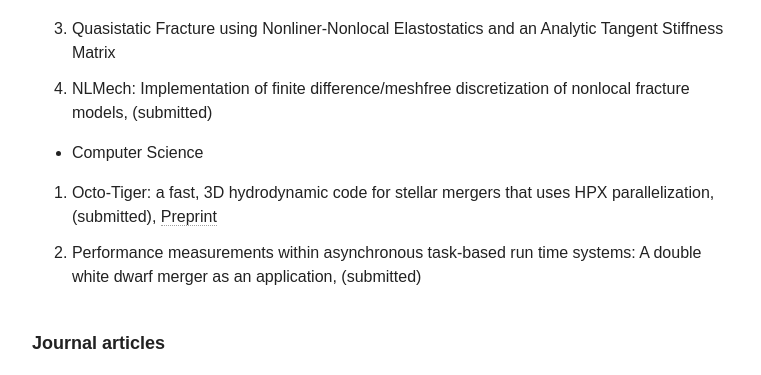
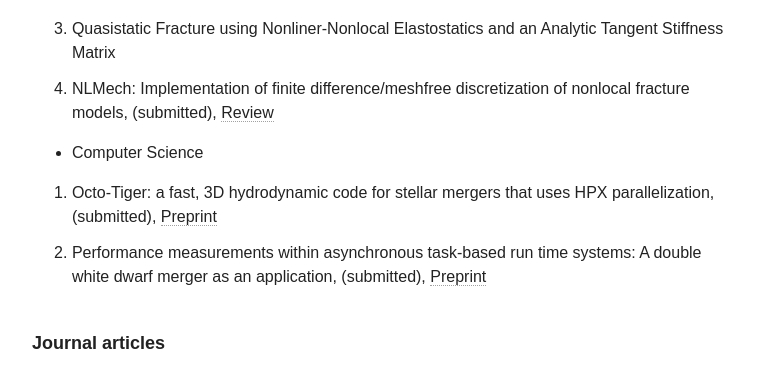
Before and after one commit to diehlpk/diehlpk.github.io, a Jekyll site: the page built from cv/index.md, in a window 1280 px wide and 900 px high, scrolled down 2148 px. Shown: the part 180-555 px from the top of the window, without its empty margins (254-1015 px from the left). Built offline with Jekyll 4.4.1, drawn with Linux system fonts in a browser that asks for light colours; nearby versions of some CDN libraries; some web fonts are replaced.

Commit message:
Update CV

```diff
--- a/cv/index.md
+++ b/cv/index.md
@@ -71,12 +71,12 @@ Also available as [PDF document]({{ site.url }}/assets/grants.pdf).
 1. An overview for coupling finite elements with peridynamics
 1. A comparative review of peridynamics and phase field models for engineering fracture mechanics
 1. Quasistatic Fracture using Nonliner-Nonlocal Elastostatics and an Analytic Tangent Stiffness Matrix
-1. NLMech: Implementation of finite difference/meshfree discretization of nonlocal fracture models, (submitted)
+1. NLMech: Implementation of finite difference/meshfree discretization of nonlocal fracture models, (submitted), [Review](https://github.com/openjournals/joss-reviews/issues/2898)
 
 * Computer Science
 
 1. Octo-Tiger: a fast, 3D hydrodynamic code for stellar mergers that uses HPX parallelization, (submitted), [Preprint](https://arxiv.org/abs/2101.08226)
-1. Performance measurements within asynchronous task-based run time systems: A double white dwarf merger as an application, (submitted)
+1. Performance measurements within asynchronous task-based run time systems: A double white dwarf merger as an application, (submitted), [Preprint](https://arxiv.org/abs/2102.00223)
 
 
 ###### Journal articles
```
